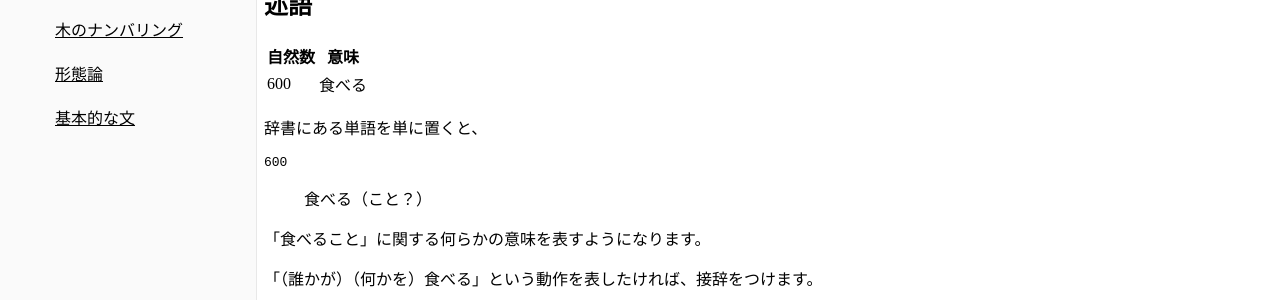
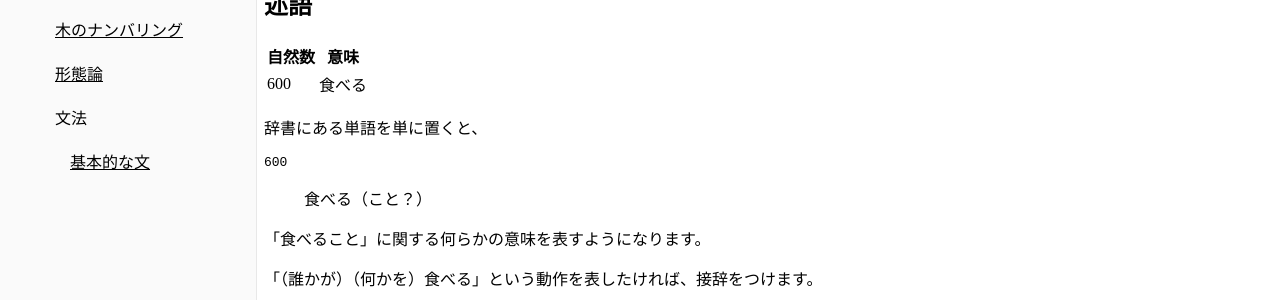
Before and after one commit to kepeken/bipuuk, a Jekyll site: the page built from docs/bunpafu/kixon.md, in a window 1280 px wide. Shown: the part 189-489 px from the top of the page. Built offline with Jekyll 4.4.1, drawn with Linux system fonts in a browser that asks for light colours.

Commit message:
項目の移動

```diff
--- a/_config.yml
+++ b/_config.yml
@@ -1,2 +1,7 @@
+# Plugins
+plugins:
+  - jekyll-redirect-from
+
+# Serving
 host: 0.0.0.0
 baseurl: /bipuuk
--- a/_includes/sidebar.md
+++ b/_includes/sidebar.md
@@ -3,4 +3,5 @@
 * [様々な表記]({{ site.baseurl }}/docs/xeuki/)
 * [木のナンバリング]({{ site.baseurl }}/docs/bangau/)
 * [形態論]({{ site.baseurl }}/docs/kegtairon/)
-* [基本的な文]({{ site.baseurl }}/docs/kixon/)
+* <span>文法</span>
+  * [基本的な文]({{ site.baseurl }}/docs/bunpafu/kixon/)
--- a/assets/css/docs.css
+++ b/assets/css/docs.css
@@ -57,7 +57,8 @@
   list-style-type: none;
 }
 
-.docs-sidebar a {
+.docs-sidebar a,
+.docs-sidebar span {
   display: block;
   padding: 10px 0px 10px 15px;
   color: unset;
@@ -72,19 +73,23 @@
 }
 
 @media screen and (max-width: 1023px) {
+
   .docs-header,
   .docs-sidebar,
   .docs-content {
     transition: transform 300ms;
   }
+
   #toggle:checked~.docs-wrapper>.docs-header,
   #toggle:checked~.docs-wrapper>.docs-sidebar,
   #toggle:checked~.docs-wrapper>.docs-content {
     transform: translateX(256px);
   }
+
   .docs-sidebar {
     right: 100%;
   }
+
   .docs-content {
     max-width: 756px;
   }
@@ -94,10 +99,12 @@
   .docs-sidebar {
     left: 0;
   }
+
   .docs-content {
     padding-left: 256px;
     width: 1024px;
   }
+
   .docs-content img {
     max-width: 512px;
   }
```
Also changed, not shown: docs/bunpafu/kixon.md (renamed from docs/kixon.md, +2 -1 lines).
